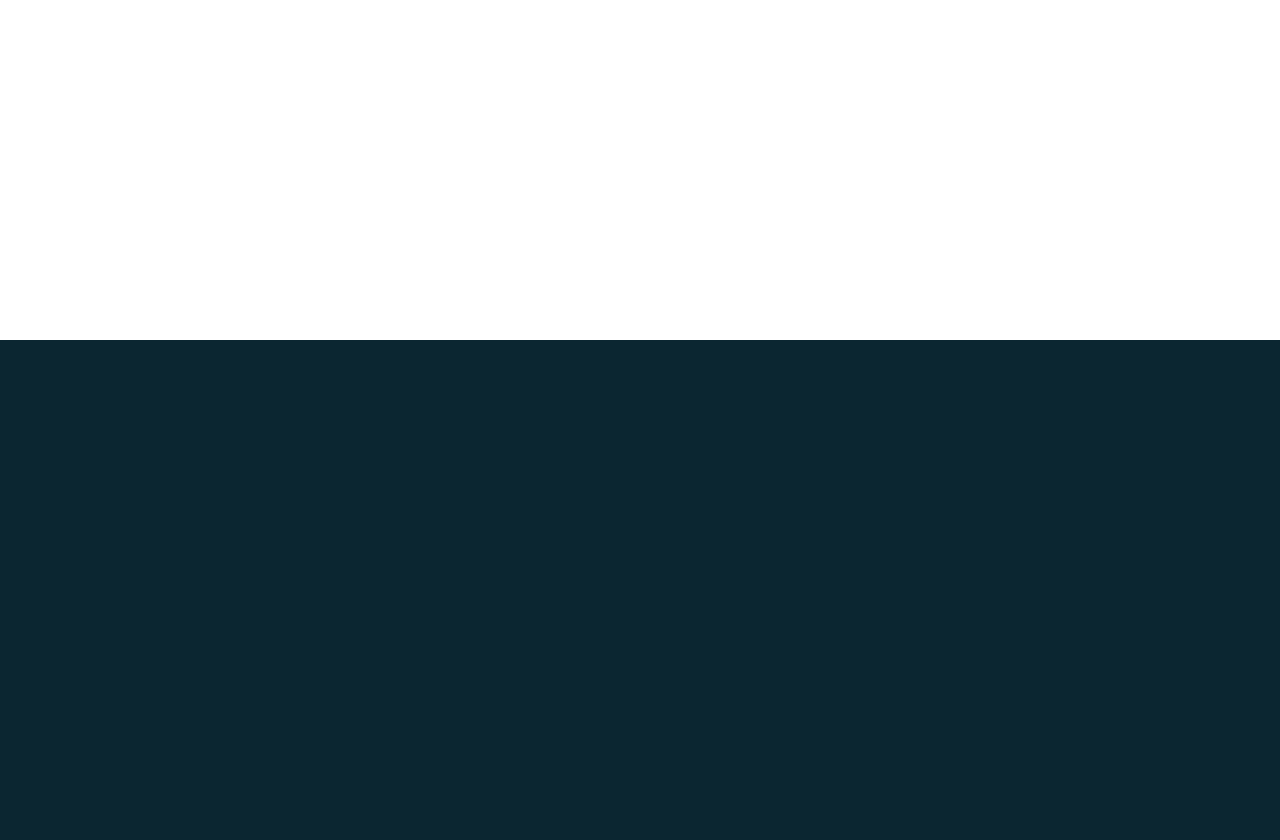
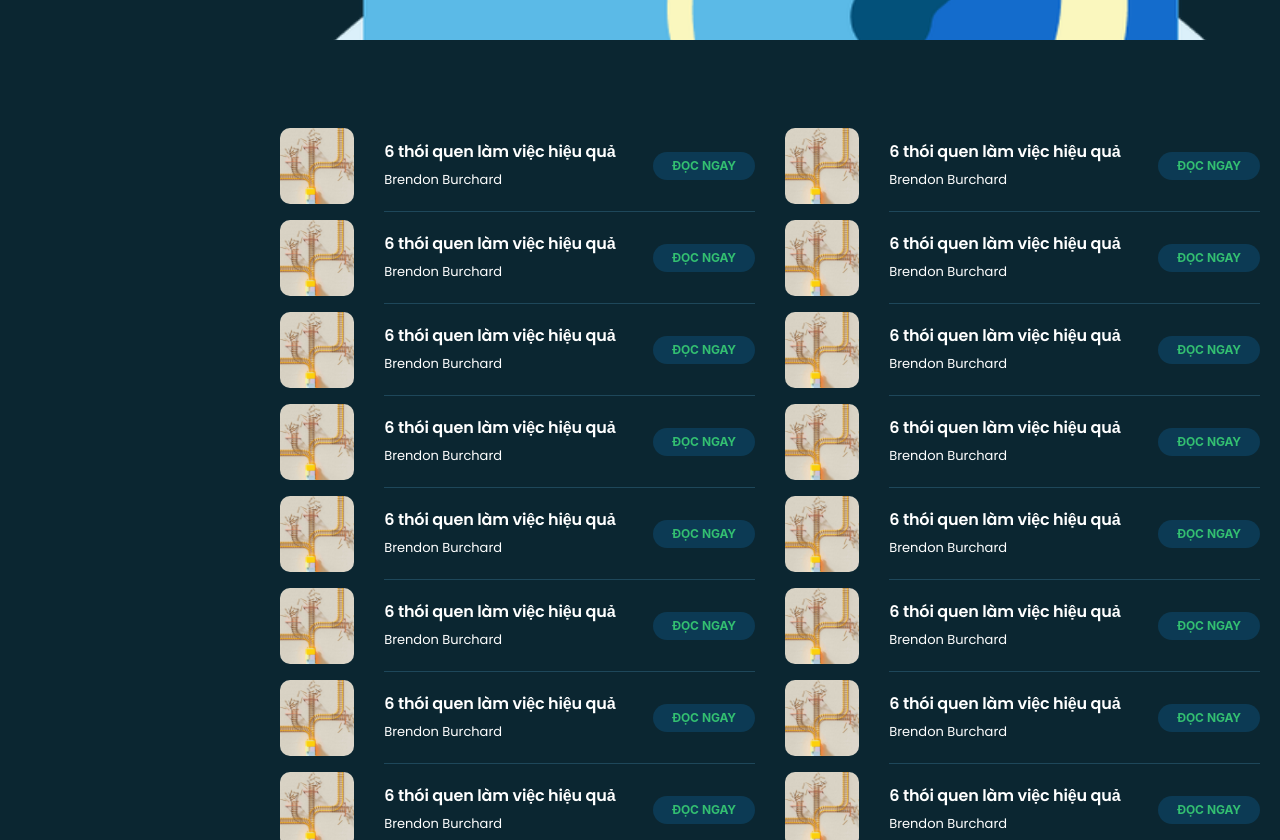
Before and after one commit to thanhnguyen2701/reavol, a Next.js app: page /collection in a window 1280 px wide. Before the commit this address had no page. Shown: the part 460-1300 px from the top of the page. Before the commit the page ends 800 px from the top, so only its background shows below. Built offline with nearby package versions, Linux system fonts and the light colour scheme.

Commit message:
Collection

```diff
--- /dev/null
+++ b/app/(root)/collection/page.tsx
@@ -0,0 +1,81 @@
+import BookItem2 from "@/components/BookItem2"
+import Image from "next/image"
+
+const CollectionPage = () => {
+    return (
+        <div className="m-5">
+            <div className="mt-2.5">
+                <div className="text-[30px] font-semibold text-white leading-7">TUYỂN TẬP</div>
+                <div className="relative aspect-[2.96] w-full mt-8 mb-20">
+                    <span className='box-border block overflow-hidden w-[initial] h-[initial] opacity-100 m-0 p-0 absolute inset-0'>
+                        <Image src='/640.webp' width={1496} height={505} alt='' className="absolute inset-0 box-border p-0 m-auto block bg-cover bg-center" />
+                    </span>
+                </div>
+            </div>
+            <div className="flex flex-wrap -mx-[15px]">
+                <div className="basis-[50%] max-w-[50%] relative w-full min-h-px px-[15px]">
+                    <BookItem2 />
+                </div>
+                <div className="basis-[50%] max-w-[50%] relative w-full min-h-px px-[15px]">
+                    <BookItem2 />
+                </div>
+                <div className="basis-[50%] max-w-[50%] relative w-full min-h-px px-[15px]">
+                    <BookItem2 />
+                </div>
+                <div className="basis-[50%] max-w-[50%] relative w-full min-h-px px-[15px]">
+                    <BookItem2 />
+                </div>
+                <div className="basis-[50%] max-w-[50%] relative w-full min-h-px px-[15px]">
+                    <BookItem2 />
+                </div>
+                <div className="basis-[50%] max-w-[50%] relative w-full min-h-px px-[15px]">
+                    <BookItem2 />
+                </div>
+                <div className="basis-[50%] max-w-[50%] relative w-full min-h-px px-[15px]">
+                    <BookItem2 />
+                </div>
+                <div className="basis-[50%] max-w-[50%] relative w-full min-h-px px-[15px]">
+                    <BookItem2 />
+                </div>
+                <div className="basis-[50%] max-w-[50%] relative w-full min-h-px px-[15px]">
+                    <BookItem2 />
+                </div>
+                <div className="basis-[50%] max-w-[50%] relative w-full min-h-px px-[15px]">
+                    <BookItem2 />
+                </div>
+                <div className="basis-[50%] max-w-[50%] relative w-full min-h-px px-[15px]">
+                    <BookItem2 />
+                </div>
+                <div className="basis-[50%] max-w-[50%] relative w-full min-h-px px-[15px]">
+                    <BookItem2 />
+                </div>
+                <div className="basis-[50%] max-w-[50%] relative w-full min-h-px px-[15px]">
+                    <BookItem2 />
+                </div>
+                <div className="basis-[50%] max-w-[50%] relative w-full min-h-px px-[15px]">
+                    <BookItem2 />
+                </div>
+                <div className="basis-[50%] max-w-[50%] relative w-full min-h-px px-[15px]">
+                    <BookItem2 />
+                </div>
+                <div className="basis-[50%] max-w-[50%] relative w-full min-h-px px-[15px]">
+                    <BookItem2 />
+                </div>
+                <div className="basis-[50%] max-w-[50%] relative w-full min-h-px px-[15px]">
+                    <BookItem2 />
+                </div>
+                <div className="basis-[50%] max-w-[50%] relative w-full min-h-px px-[15px]">
+                    <BookItem2 />
+                </div>
+                <div className="basis-[50%] max-w-[50%] relative w-full min-h-px px-[15px]">
+                    <BookItem2 />
+                </div>
+                <div className="basis-[50%] max-w-[50%] relative w-full min-h-px px-[15px]">
+                    <BookItem2 />
+                </div>
+            </div>
+        </div>
+    )
+}
+
+export default CollectionPage
```
Also changed, not shown: public/640.webp (added).
